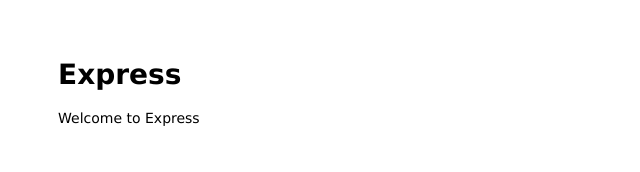
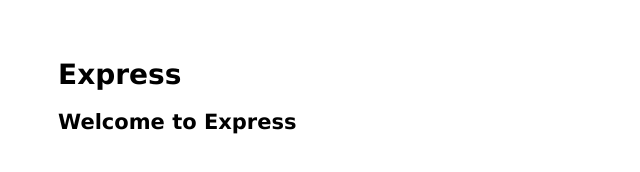
Before and after one commit to Mrmbengan/PLV-kurs1, a website: page public/index.html in a window 1280 px wide. Shown: the whole page, without its empty margins (0-640 px from the left). Drawn offline with Linux system fonts and the light colour scheme.

Commit message:
Change to html p to H2

```diff
--- a/public/index.html
+++ b/public/index.html
@@ -7,7 +7,7 @@
 
 <body>
   <h1>Express</h1>
-  <p>Welcome to Express</p>
+  <h2>Welcome to Express</>
 </body>
 
 </html>
```
